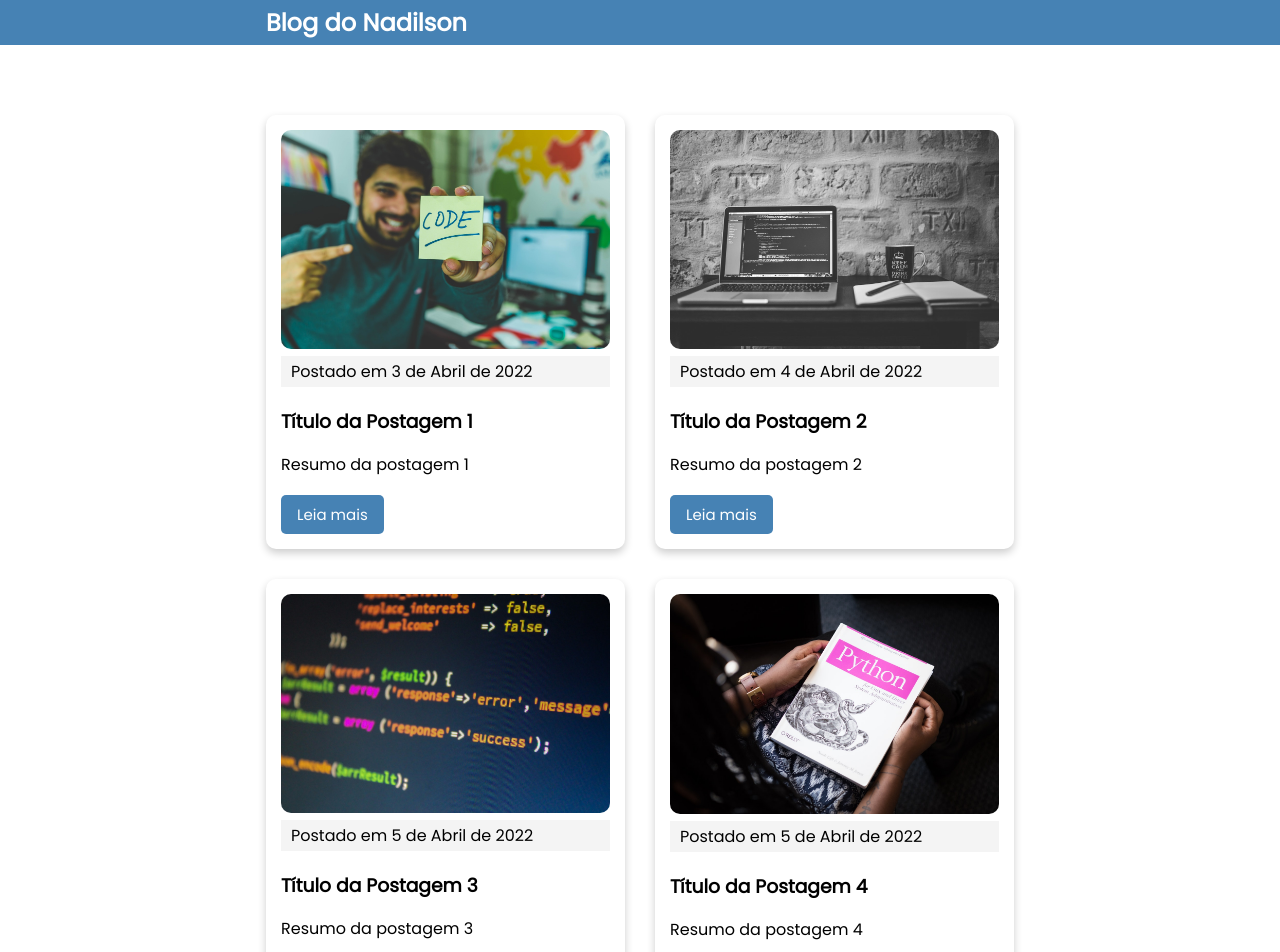
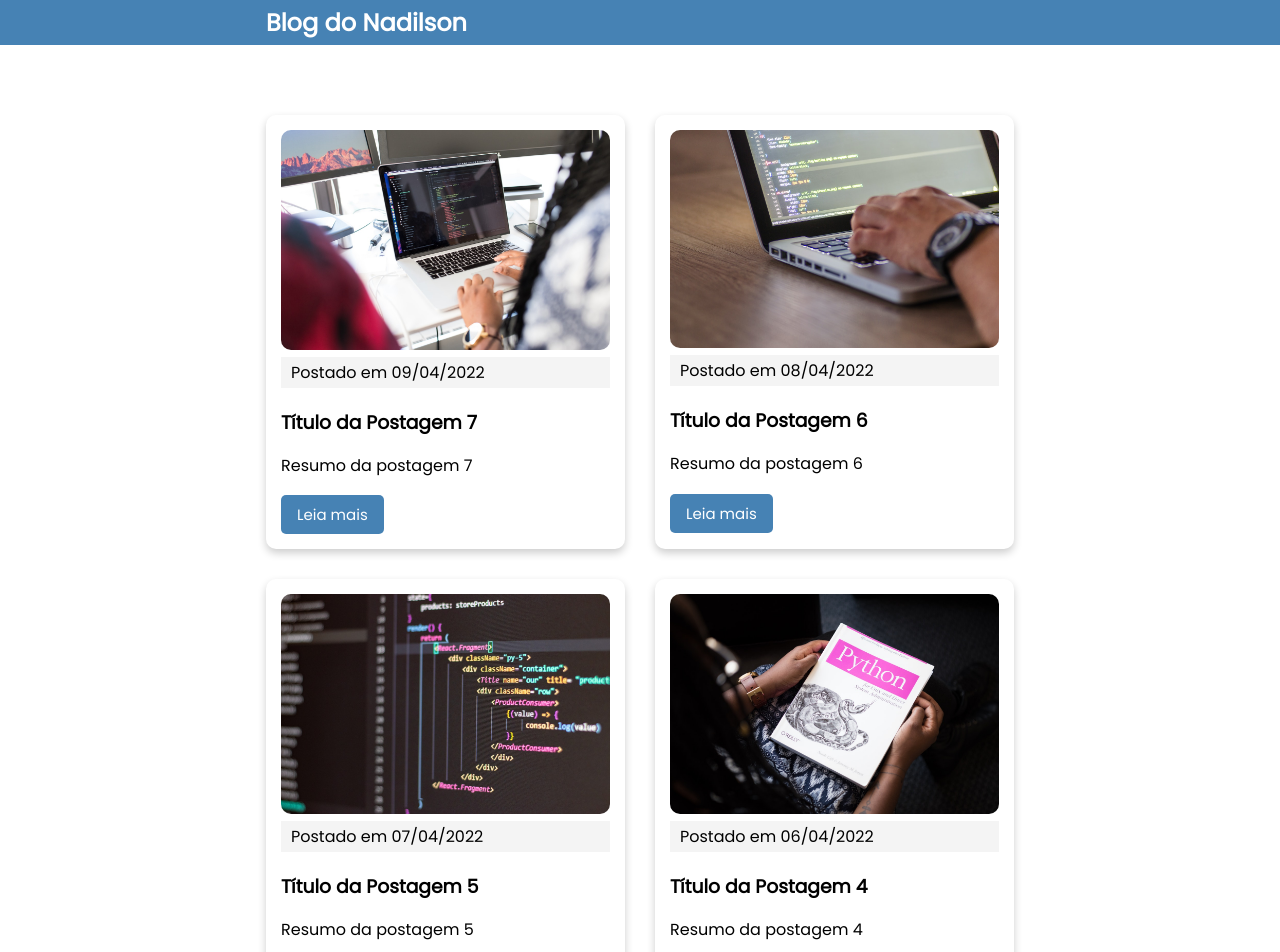
Before and after one commit to Nadilson-IFPE/nadblog, a Next.js app: page / in a window 1280 px wide. Shown: the top 952 px of the page. Built offline with nearby package versions, Linux system fonts and the light colour scheme.

Commit message:
Displaying the post

```diff
--- a/pages/index.js
+++ b/pages/index.js
@@ -1,8 +1,9 @@
-import fs from 'fs'
-import path from 'path'
-import matter from 'gray-matter'
-import Head from 'next/head'
-import Post from '../components/Post'
+import fs from "fs";
+import path from "path";
+import matter from "gray-matter";
+import Head from "next/head";
+import Post from "../components/Post";
+import { sortByDate } from "../utils";
 
 export default function Home({ posts }) {
   return (
@@ -11,38 +12,41 @@ export default function Home({ posts }) {
         <title>Blog do Nadilson</title>
       </Head>
 
-      <div className='posts'>
+      <div className="posts">
         {posts.map((post, index) => (
-          <Post post={post} />
+          <Post key={index} post={post} />
         ))}
       </div>
     </div>
-  )
+  );
 }
 
 export async function getStaticProps() {
   // Get files from the posts dir
-  const files = fs.readdirSync(path.join('posts'))
+  const files = fs.readdirSync(path.join("posts"));
 
   // Get slug and frontmatter from posts
   const posts = files.map((fileName) => {
     // Create slug
-    const slug = fileName.replace('.md', '')
+    const slug = fileName.replace(".md", "");
 
     // Get frontmatter
-    const markdownWithMeta = fs.readFileSync(path.join('posts', fileName), 'utf-8')
+    const markdownWithMeta = fs.readFileSync(
+      path.join("posts", fileName),
+      "utf-8"
+    );
 
-    const {data:frontmatter} = matter(markdownWithMeta)
+    const { data: frontmatter } = matter(markdownWithMeta);
 
     return {
       slug,
-      frontmatter
-    }
-  })
+      frontmatter,
+    };
+  });
 
   return {
     props: {
-      posts,
+      posts: posts.sort(sortByDate),
     },
-  }
+  };
 }
--- a/posts/titulo-postagem-01.md
+++ b/posts/titulo-postagem-01.md
@@ -1,6 +1,6 @@
 ---
 title: 'Título da Postagem 1'
-date: '3 de Abril de 2022'
+date: '03/04/2022'
 excerpt: 'Resumo da postagem 1'
 cover_image: '/images/posts/img3.jpg'
 ---
--- a/posts/titulo-postagem-02.md
+++ b/posts/titulo-postagem-02.md
@@ -1,6 +1,6 @@
 ---
 title: 'Título da Postagem 2'
-date: '4 de Abril de 2022'
+date: '04/04/2022'
 excerpt: 'Resumo da postagem 2'
 cover_image: '/images/posts/img1.jpg'
 ---
--- a/posts/titulo-postagem-03.md
+++ b/posts/titulo-postagem-03.md
@@ -1,6 +1,6 @@
 ---
 title: "Título da Postagem 3"
-date: '5 de Abril de 2022'
+date: '05/04/2022'
 excerpt: 'Resumo da postagem 3'
 cover_image: '/images/posts/img4.jpg'
 ---
--- a/posts/titulo-postagem-04.md
+++ b/posts/titulo-postagem-04.md
@@ -1,6 +1,6 @@
 ---
 title: 'Título da Postagem 4'
-date: '5 de Abril de 2022'
+date: '06/04/2022'
 excerpt: 'Resumo da postagem 4'
 cover_image: '/images/posts/img6.jpg'
 ---
--- a/posts/titulo-postagem-05.md
+++ b/posts/titulo-postagem-05.md
@@ -1,6 +1,6 @@
 ---
 title: 'Título da Postagem 5'
-date: '5 de Abril de 2022'
+date: '07/04/2022'
 excerpt: 'Resumo da postagem 5'
 cover_image: '/images/posts/img5.jpg'
 ---
--- a/posts/titulo-postagem-06.md
+++ b/posts/titulo-postagem-06.md
@@ -1,6 +1,6 @@
 ---
 title: 'Título da Postagem 6'
-date: '5 de Abril de 2022'
+date: '08/04/2022'
 excerpt: 'Resumo da postagem 6'
 cover_image: '/images/posts/img2.jpg'
 ---
--- a/posts/titulo-postagem-07.md
+++ b/posts/titulo-postagem-07.md
@@ -1,6 +1,6 @@
 ---
 title: 'Título da Postagem 7'
-date: '5 de Abril de 2022'
+date: '09/04/2022'
 excerpt: 'Resumo da postagem 7'
 cover_image: '/images/posts/img7.jpg'
 ---
--- /dev/null
+++ b/utils/index.js
@@ -0,0 +1,3 @@
+export const sortByDate = (a, b) => {
+    return new Date(b.frontmatter.date) - new Date(a.frontmatter.date)
+}
```
Also changed, not shown: pages/blog/[slug].js (+16 -1 lines).
